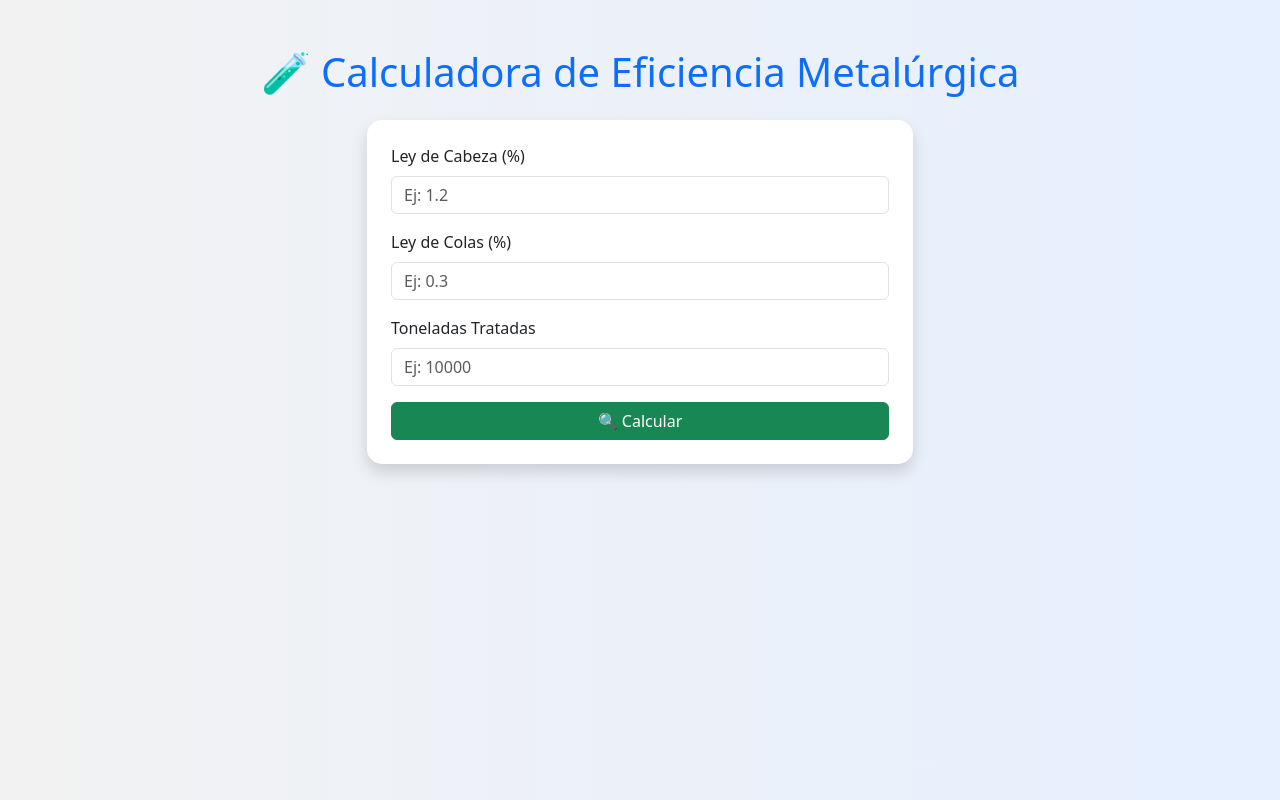
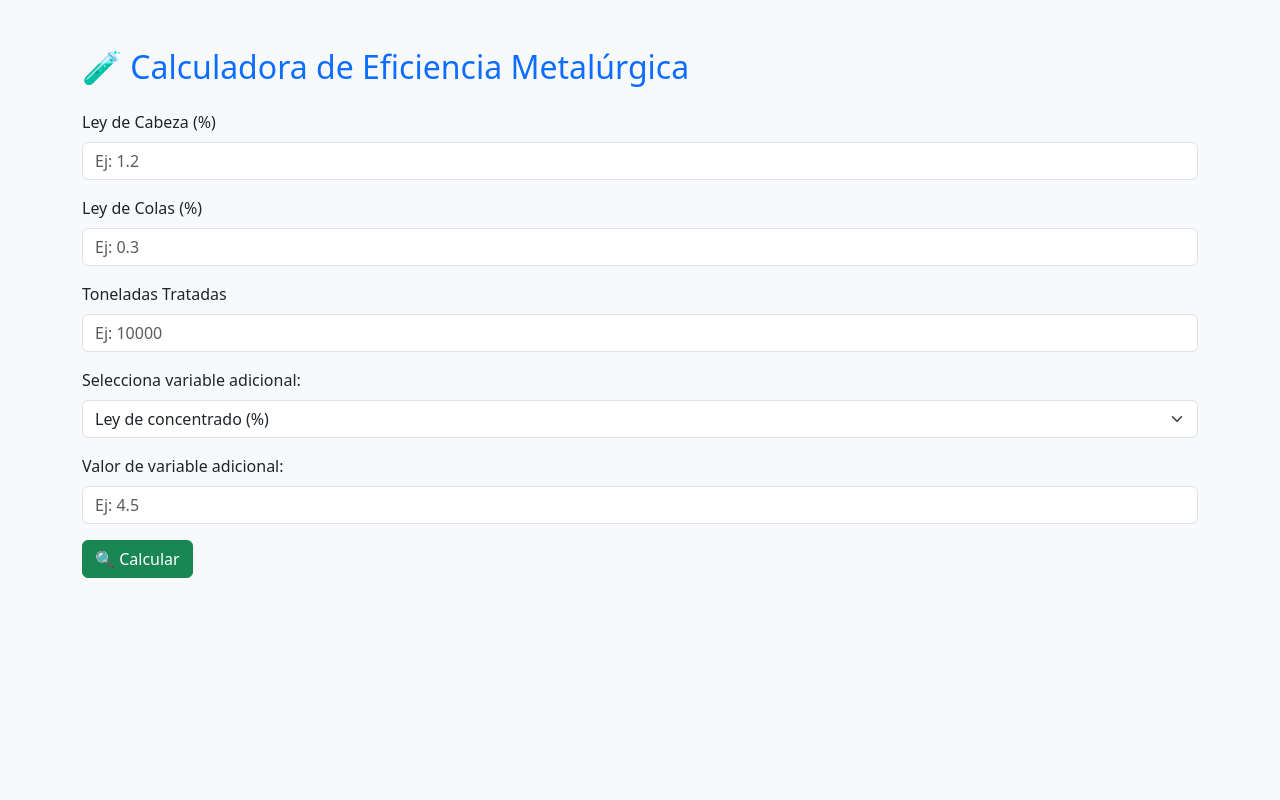
Before and after one commit to JorgeJC84/calculadora-metalurgica-v2, a Flask app: page / in a window 1280 px wide. Run offline with Flask 3, Linux system fonts and the light colour scheme.

Commit message:
index.html

```diff
--- a/templates/index.html
+++ b/templates/index.html
@@ -4,63 +4,53 @@
     <meta charset="UTF-8">
     <title>Calculadora de Eficiencia Metalúrgica</title>
     <link href="https://cdn.jsdelivr.net/npm/bootstrap@5.3.0/dist/css/bootstrap.min.css" rel="stylesheet">
-    <style>
-        body {
-            background: linear-gradient(to right, #f2f2f2, #e6f0ff);
-            min-height: 100vh;
-        }
-        .card {
-            border: none;
-            border-radius: 15px;
-        }
-        .form-label {
-            font-weight: 500;
-        }
-        .resultados ul {
-            list-style: none;
-            padding-left: 0;
-        }
-        .resultados li::before {
-            content: "🔹 ";
-        }
-    </style>
 </head>
-<body>
-    <div class="container py-5">
-        <h1 class="text-center text-primary mb-4">🧪 Calculadora de Eficiencia Metalúrgica</h1>
-        <div class="row justify-content-center">
-            <div class="col-md-6">
-                <div class="card shadow p-4">
-                    <form method="POST" action="/">
+<body class="bg-light">
+    <div class="container mt-5">
+        <h2 class="text-primary mb-4">🧪 Calculadora de Eficiencia Metalúrgica</h2>
+        <form method="post">
             <div class="mb-3">
                 <label class="form-label">Ley de Cabeza (%)</label>
-                            <input type="number" step="0.01" name="ley_cabeza" class="form-control" placeholder="Ej: 1.2" required>
+                <input type="number" name="ley_cabeza" class="form-control" step="any" required placeholder="Ej: 1.2">
             </div>
             <div class="mb-3">
                 <label class="form-label">Ley de Colas (%)</label>
-                            <input type="number" step="0.01" name="ley_colas" class="form-control" placeholder="Ej: 0.3" required>
+                <input type="number" name="ley_colas" class="form-control" step="any" required placeholder="Ej: 0.3">
             </div>
             <div class="mb-3">
                 <label class="form-label">Toneladas Tratadas</label>
-                            <input type="number" step="0.01" name="toneladas" class="form-control" placeholder="Ej: 10000" required>
+                <input type="number" name="toneladas" class="form-control" step="any" required placeholder="Ej: 10000">
             </div>
-                        <button type="submit" class="btn btn-success w-100">🔍 Calcular</button>
+            <div class="mb-3">
+                <label class="form-label">Selecciona variable adicional:</label>
+                <select name="variable_adicional" class="form-select" required>
+                    <option value="ley_concentrado">Ley de concentrado (%)</option>
+                    <option value="toneladas_concentrado">Toneladas de concentrado</option>
+                </select>
+            </div>
+            <div class="mb-3">
+                <label class="form-label">Valor de variable adicional:</label>
+                <input type="number" name="valor_variable" class="form-control" step="any" required placeholder="Ej: 4.5">
+            </div>
+            <button type="submit" class="btn btn-success">🔍 Calcular</button>
         </form>
 
         {% if resultado %}
-                    <div class="mt-4 p-3 bg-light rounded resultados">
-                        <h5 class="mb-3">📊 Resultados:</h5>
+            <div class="mt-5 alert alert-info">
+                <h5>🔎 Resultados:</h5>
+                {% if resultado.error %}
+                    <p class="text-danger">{{ resultado.error }}</p>
+                {% else %}
                     <ul>
-                            <li><strong>Metal en cabeza:</strong> {{ resultado.metal_cabeza }} t</li>
-                            <li><strong>Metal en colas:</strong> {{ resultado.metal_colas }} t</li>
-                            <li><strong>Metal recuperado:</strong> {{ resultado.metal_recuperado }} t</li>
-                            <li><strong>Recuperación:</strong> {{ resultado.recuperacion }} %</li>
+                        <li><strong>Rendimiento:</strong> {{ resultado.rendimiento }}%</li>
+                        <li><strong>Recuperación:</strong> {{ resultado.recuperacion }}%</li>
+                        <li><strong>Eficiencia:</strong> {{ resultado.eficiencia }}%</li>
+                        <li><strong>Ley de concentrado:</strong> {{ resultado.ley_concentrado }}%</li>
+                        <li><strong>Toneladas de concentrado:</strong> {{ resultado.toneladas_concentrado }}</li>
                     </ul>
+                {% endif %}
             </div>
         {% endif %}
     </div>
-            </div>
-        </div>
-    </div>
 </body>
 </html>
```
Lines whose indentation alone changed are shown as unchanged.
